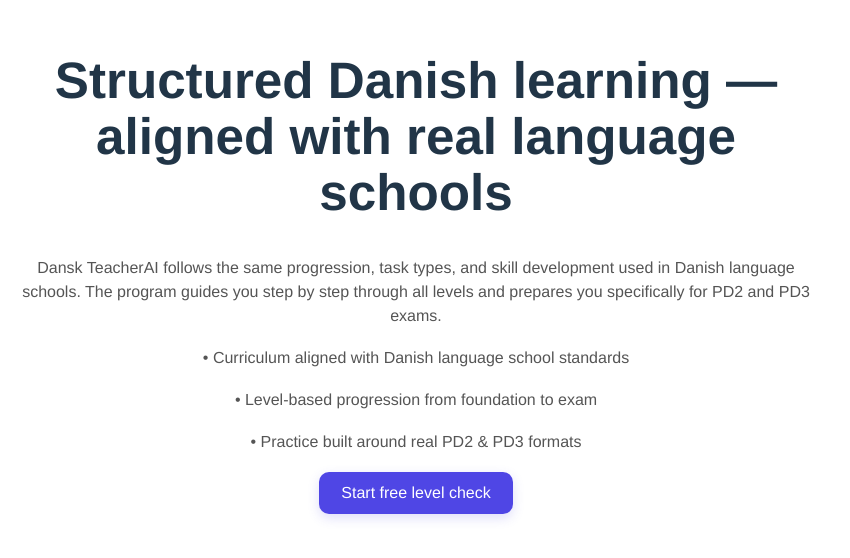
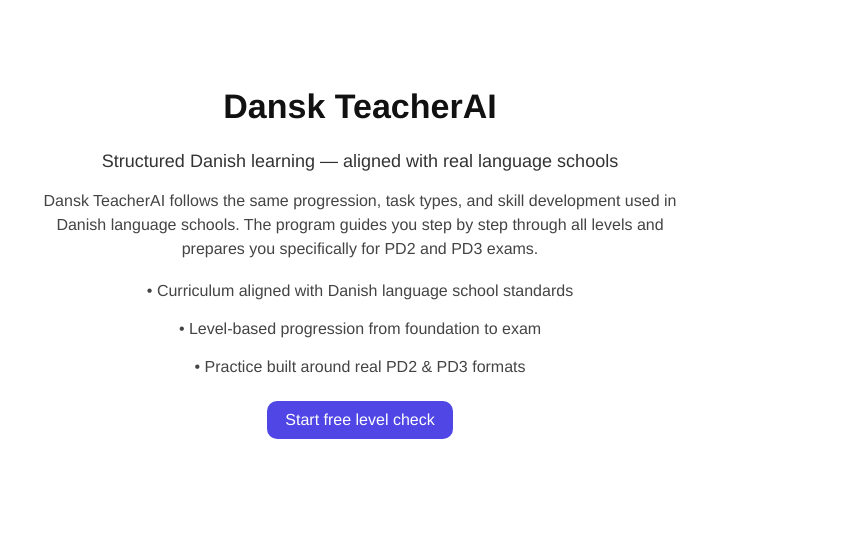
Before and after one commit to mavalex-ai/danskteacherai-frontend, a React (Vite) app: page / in a window 1280 px wide. Shown: the part 124-682 px from the top of the page, without its empty margins (0-850 px from the left). Built offline with nearby package versions, Linux system fonts and the light colour scheme.

Commit message:
Final hero structure and alignment fix

```diff
--- a/src/App.css
+++ b/src/App.css
@@ -10,52 +10,58 @@
 /* ===== MAIN WRAPPER ===== */
 
 .app {
-  max-width: 800px;
-  margin: 10px auto;       /* было 40px → уменьшили */
-  padding: 0 16px;         /* чуть компактнее */
+  width: 100%;
+  margin: 0 auto;
+  padding: 0 20px;
   background: transparent;
 }
 
-/* ===== LANDING ===== */
+/* ===== HERO ===== */
 
 .landing {
   text-align: center;
-  margin-bottom: 20px;     /* было 40px */
+  margin: 0 auto 32px auto;
+  max-width: 800px;
 }
 
-.landing h2 {
-  font-size: 28px;         /* чуть меньше */
-  color: #4f46e5;
-  margin-bottom: 8px;
+/* Большой бренд */
+.brand-title {
+  font-size: 34px;
+  font-weight: 700;
+  margin-bottom: 16px;
+  color: #111;
 }
 
-.landing p {
-  font-size: 16px;
-  color: #555;
-  margin-bottom: 18px;
+/* Подзаголовок */
+.hero-subtitle {
+  font-size: 18px;
+  font-weight: 500;
+  margin-bottom: 14px;
+  color: #333;
 }
 
-.landing button {
-  padding: 12px 22px;
-  border-radius: 10px;
-  background: #4f46e5;
-  border: none;
-  color: white;
+/* Основной текст */
+.landing p {
+  max-width: 640px;
+  margin: 0 auto 14px auto;
   font-size: 16px;
-  cursor: pointer;
-  box-shadow: 0 4px 12px rgba(79,70,229,.18);
-  transition: 0.2s;
+  line-height: 1.5;
+  color: #444;
 }
 
-.landing button:hover {
-  background: #4338ca;
+/* Буллеты */
+.features {
+  margin: 18px 0 22px 0;
+  font-size: 15px;
+  color: #444;
+  line-height: 1.6;
 }
 
 /* ===== CHAT AREA ===== */
 
 .messages {
   background: transparent;
-  padding: 4px 0;          /* было 10px */
+  padding: 4px 0;
 }
 
 /* ===== BUBBLES ===== */
@@ -63,7 +69,7 @@
 .message {
   max-width: 75%;
   padding: 10px 14px;
-  margin-bottom: 8px;      /* компактнее */
+  margin-bottom: 8px;
   border-radius: 14px;
   line-height: 1.4;
   font-size: 15px;
@@ -96,7 +102,7 @@
 .input-row {
   display: flex;
   gap: 8px;
-  margin-top: 10px;        /* было 16px */
+  margin-top: 10px;
 }
 
 input {
@@ -122,8 +128,6 @@
   cursor: pointer;
 }
 
-/* ===== STATES ===== */
-
 .loading {
   text-align: center;
   color: #666;
--- a/src/App.jsx
+++ b/src/App.jsx
@@ -5,7 +5,6 @@
 
 import {
   nextStep,
-  startExam,
   stopExam
 } from "./api/adaptiveClient";
 
@@ -181,13 +180,20 @@
       default:
         return (
           <div className="landing">
-            <h1>Structured Danish learning — aligned with real language schools</h1>
+
+            <div className="brand-title">
+              Dansk TeacherAI
+            </div>
+
+            <div className="hero-subtitle">
+              Structured Danish learning — aligned with real language schools
+            </div>
 
             <p>
               Dansk TeacherAI follows the same progression, task types, and skill
-              development used in Danish language schools.
-              The program guides you step by step through all levels and prepares
-              you specifically for PD2 and PD3 exams.
+              development used in Danish language schools. The program guides you
+              step by step through all levels and prepares you specifically for
+              PD2 and PD3 exams.
             </p>
 
             <div className="features">
@@ -199,6 +205,7 @@
             <button onClick={startDiagnostic}>
               Start free level check
             </button>
+
           </div>
         );
     }
```
